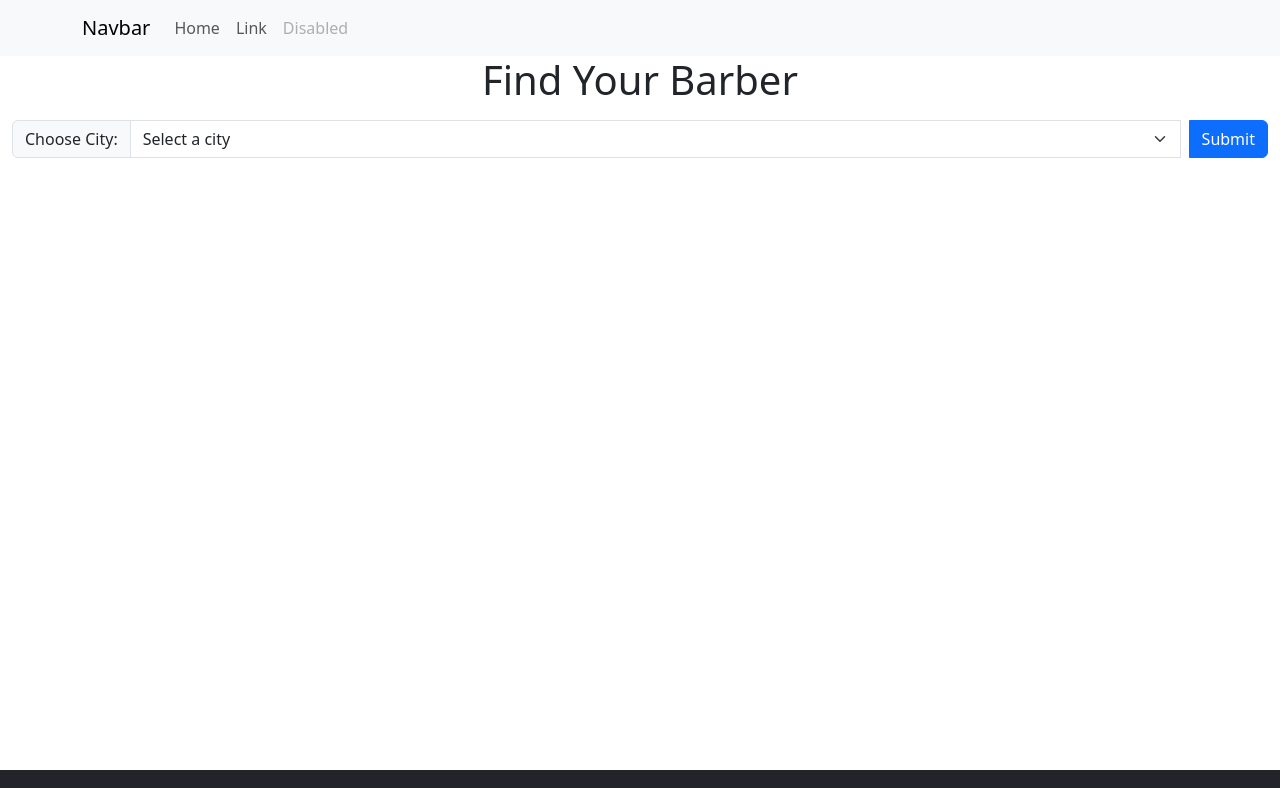
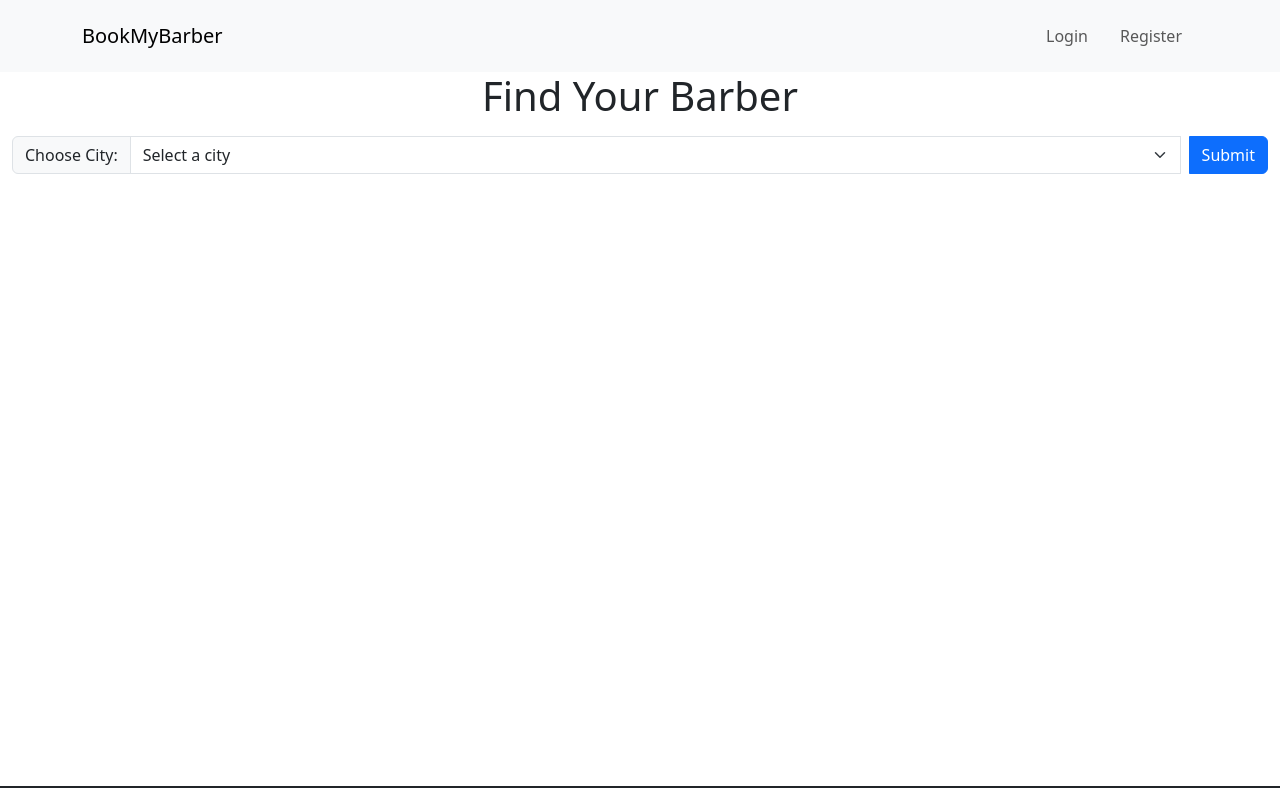
Before and after one commit to ZOUHAIRFGRA/BarberShop_pfe, a React (Create React App) app in the folder Frontend/: page / in a window 1280 px wide. Shown: the top 788 px of the page. Built offline with nearby package versions, Linux system fonts and the light colour scheme.

Commit message:
Update Header component with new navigation links

```diff
--- a/Frontend/src/components/Header.jsx
+++ b/Frontend/src/components/Header.jsx
@@ -7,17 +7,21 @@ const Header = () => {
     <>
       <Navbar bg="light" expand="lg">
   <Container>
-        <Navbar.Brand href="#">Navbar</Navbar.Brand>
+    <Navbar.Brand><Link to="/" className="navbar-brand">BookMyBarber</Link></Navbar.Brand>
     <Navbar.Toggle aria-controls="basic-navbar-nav" />
     <Navbar.Collapse id="basic-navbar-nav">
-          <Nav className="me-auto">
-            <Nav.Link href="#">Home</Nav.Link>
-            <Nav.Link href="#">Link</Nav.Link>
-            <Nav.Link disabled>Disabled</Nav.Link>
+      <Nav className="ms-auto">
+        <Nav.Link>
+          <Link to="login" className="nav-link">Login</Link>
+        </Nav.Link>
+        <Nav.Link>
+          <Link to="register" className="nav-link">Register</Link>
+        </Nav.Link>
       </Nav>
     </Navbar.Collapse>
   </Container>
 </Navbar>
+
     </>
   );
 };
```
Lines whose indentation alone changed are shown as unchanged.
